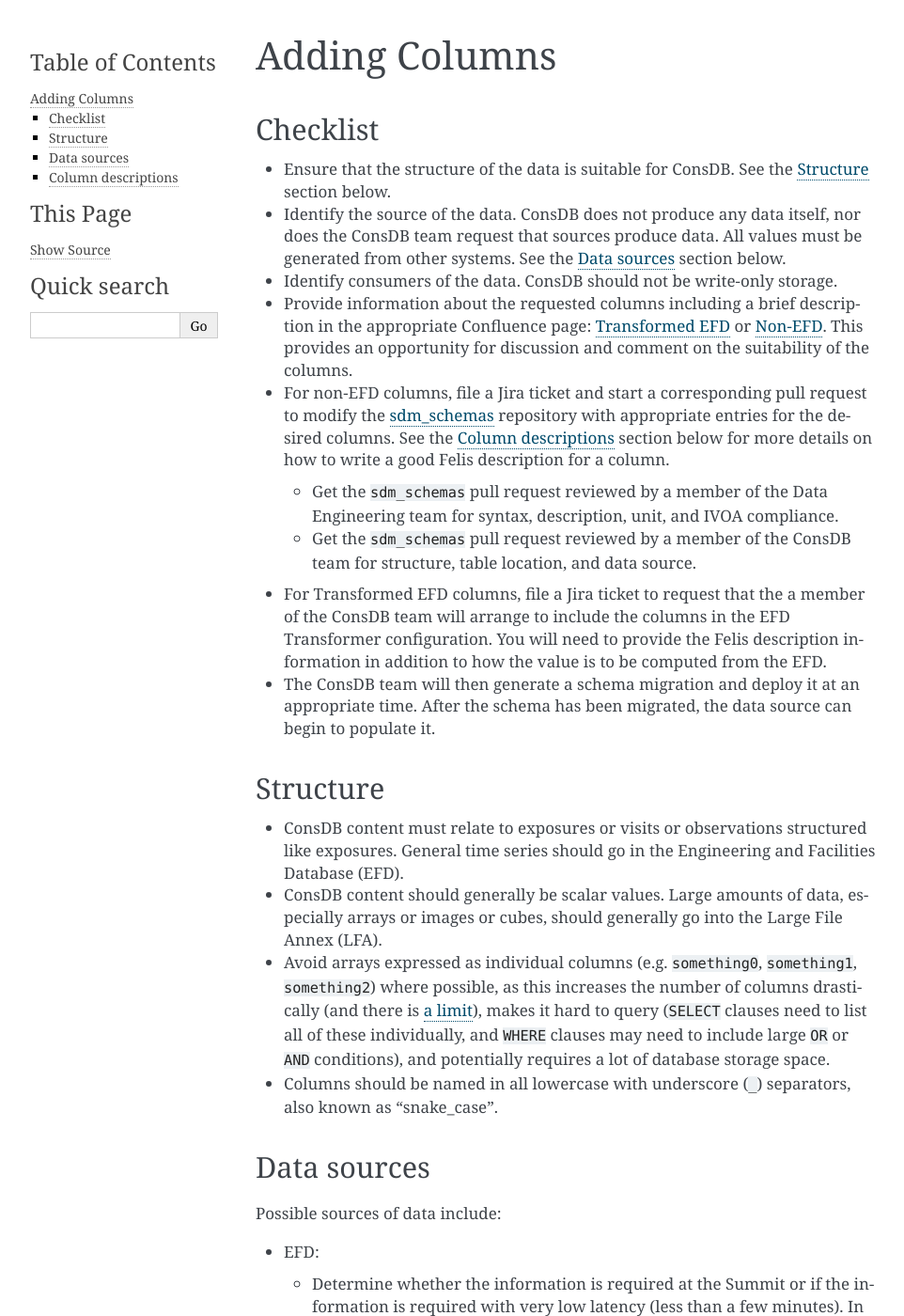
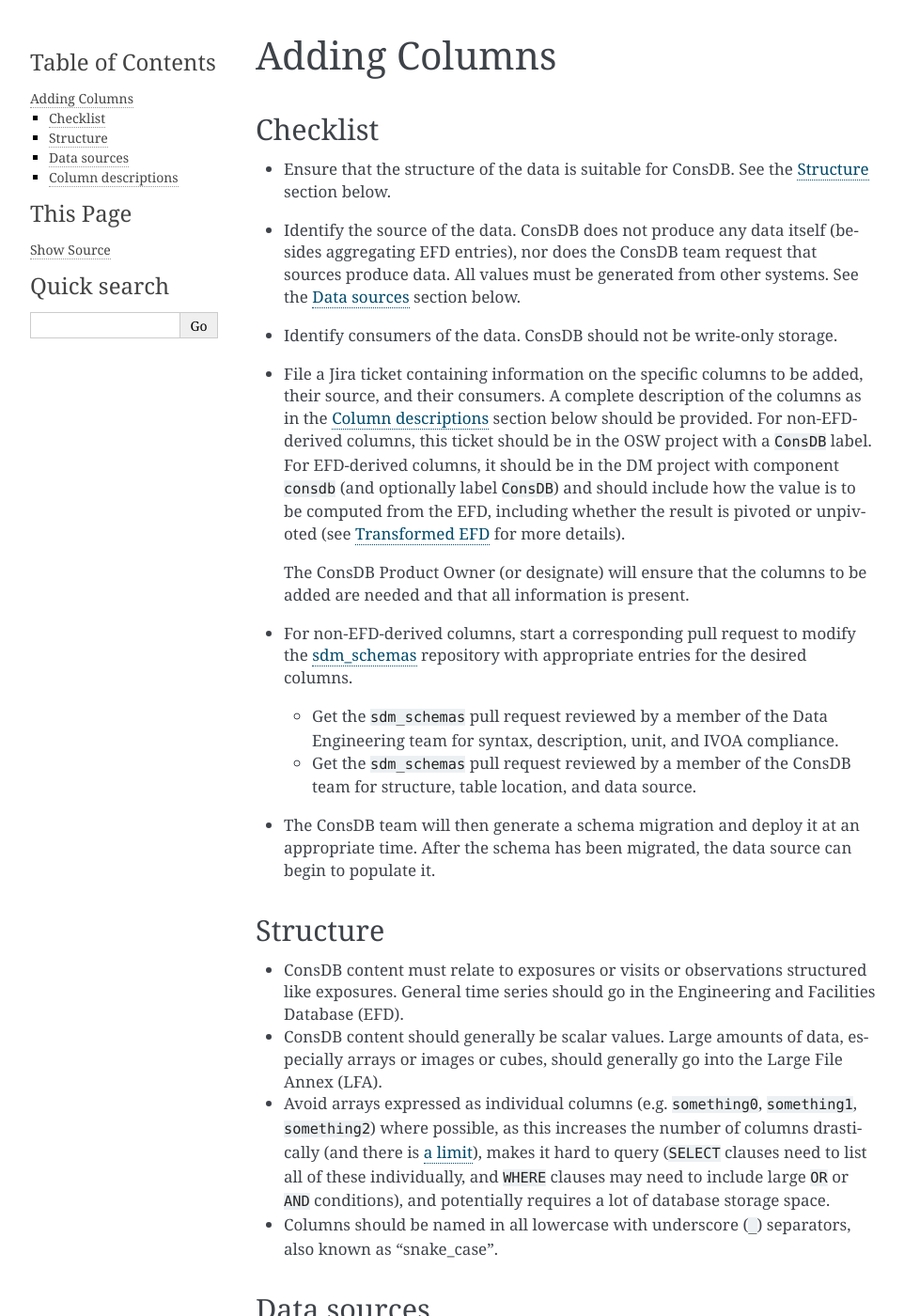
Before and after one commit to lsst-dm/consdb, a Sphinx documentation site: the page built from doc/contributor-guide/adding-columns.rst, in a window 1280 px wide and 1400 px high. Shown: the whole window at 94% size, without its empty margins (148-1110 px from the left). Built offline with Sphinx 7.4.7, drawn with Linux system fonts in a browser that asks for light colours; some of the changed text lies outside the part shown.

Commit message:
Improve checklist for column additions.
Add specifics on Jira ticket usage and approval processes.

```diff
--- a/doc/contributor-guide/adding-columns.rst
+++ b/doc/contributor-guide/adding-columns.rst
@@ -10,25 +10,25 @@
   See the :ref:`add-columns-structure` section below.
 
 - Identify the source of the data.
-  ConsDB does not produce any data itself, nor does the ConsDB team request that sources produce data.
+  ConsDB does not produce any data itself (besides aggregating EFD entries), nor does the ConsDB team request that sources produce data.
   All values must be generated from other systems.
   See the :ref:`add-columns-data-sources` section below.
 
 - Identify consumers of the data.
   ConsDB should not be write-only storage.
 
-- Provide information about the requested columns including a brief description in the appropriate Confluence page: `Transformed EFD <https://rubinobs.atlassian.net/wiki/x/Ii7pAg>`__ or `Non-EFD <https://rubinobs.atlassian.net/wiki/x/GICzDg>`__.
-  This provides an opportunity for discussion and comment on the suitability of the columns.
+- File a Jira ticket containing information on the specific columns to be added, their source, and their consumers.
+  A complete description of the columns as in the :ref:`add-columns-descriptions` section below should be provided.
+  For non-EFD-derived columns, this ticket should be in the OSW project with a ``ConsDB`` label.
+  For EFD-derived columns, it should be in the DM project with component ``consdb`` (and optionally label ``ConsDB``) and should include how the value is to be computed from the EFD, including whether the result is pivoted or unpivoted (see :doc:`transformed-efd` for more details).
 
-- For non-EFD columns, file a Jira ticket and start a corresponding pull request to modify the `sdm_schemas <https://github.com/lsst/sdm_schemas>`__ repository with appropriate entries for the desired columns.
-  See the :ref:`add-columns-descriptions` section below for more details on how to write a good Felis description for a column.
+  The ConsDB Product Owner (or designate) will ensure that the columns to be added are needed and that all information is present.
+
+- For non-EFD-derived columns, start a corresponding pull request to modify the `sdm_schemas <https://github.com/lsst/sdm_schemas>`__ repository with appropriate entries for the desired columns.
 
   - Get the ``sdm_schemas`` pull request reviewed by a member of the Data Engineering team for syntax, description, unit, and IVOA compliance.
 
   - Get the ``sdm_schemas`` pull request reviewed by a member of the ConsDB team for structure, table location, and data source.
-
-- For Transformed EFD columns, file a Jira ticket to request that the a member of the ConsDB team will arrange to include the columns in the EFD Transformer configuration.
-  You will need to provide the Felis description information in addition to how the value is to be computed from the EFD.
 
 - The ConsDB team will then generate a schema migration and deploy it at an appropriate time.
   After the schema has been migrated, the data source can begin to populate it.
@@ -52,11 +52,13 @@
 
 - EFD:
 
-  - Determine whether the information is required at the Summit or if the information is required with very low latency (less than a few minutes).
-    In those cases, the Header Service is the recommended source for ConsDB.
+  - If the information is required by Prompt Processing (especially its Alert Production payload), the Header Service is the recommended source for ConsDB.
     Arrangements must be made for the data to appear in the headers before ConsDB can store it.
     Arrangements must also be made with the ConsDB team for the value to be extracted from the headers.
     This data will go into the ``exposure`` or ``ccdexposure`` table.
+
+  - If the information is not required by Prompt Processing but is needed at the Summit or with latencies on the order of seconds, Rapid Analysis is the recommended source.
+    This data will go into a ``*_quickLook`` table.
 
   - If the original data source is the EFD but the data is only needed at USDF and can wait for a few minutes before appearing, the Transformed EFD service should be used.
     This data will go into a ``*_efd`` table.
@@ -73,5 +75,5 @@
 - Ensure that descriptions sufficiently explain the values within the columns, providing details like how they are summarized (if they are) or at what time point they are measured during the exposure.
 - Explain what the column values can be used for if it's not self-evident.
 - The description can be several sentences; completeness is more important than conciseness.
-- Include `units <https://www.ivoa.net/documents/VOUnits/>`__ for measurements.  Note that these should follow IVOA standards, not Astropy unit standards.
+- Include `units <https://www.ivoa.net/documents/VOUnits/>`__ for measurements.  Note that these should follow IVOA standards whenever possible, and Astropy unit standards if not.
 - Include a `Unified Content Descriptor (UCD) <https://ivoa.net/documents/UCD1+/20230125/index.html>`__ indicating the meaning of the column.
```
